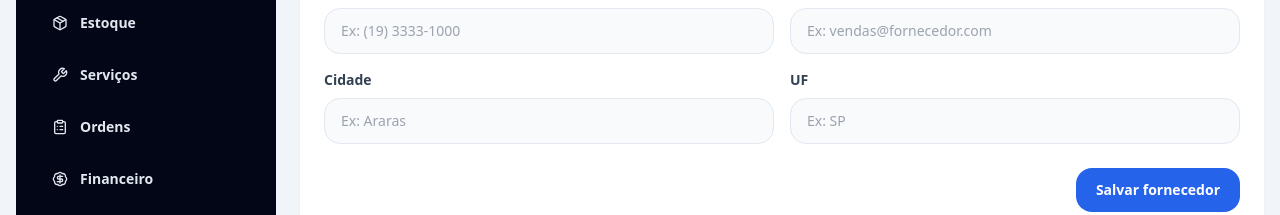
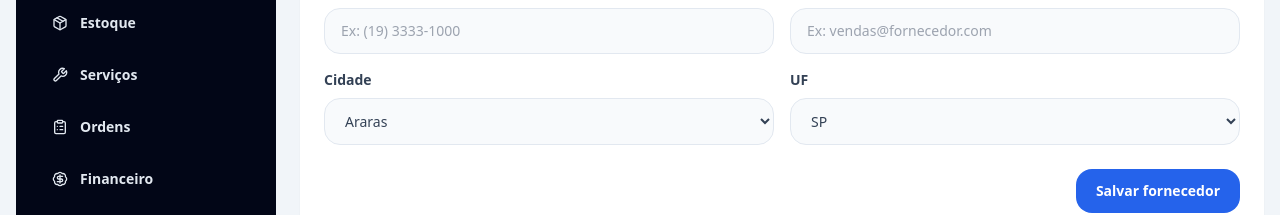
Before and after one commit to anjobrito/ajb-autoflow, a Next.js app: page /fornecedores/novo in a window 1280 px wide. Shown: the part 431-646 px from the top of the page. Built offline with nearby package versions, Linux system fonts and the light colour scheme.

Commit message:
refactor: use selects for supplier city and state

```diff
--- a/app/fornecedores/novo/page.tsx
+++ b/app/fornecedores/novo/page.tsx
@@ -5,12 +5,13 @@ import { FormEvent, useState } from "react";
 import { AppShell } from "@/components/app-shell";
 import { PageHeader } from "@/components/page-header";
 import { saveSupplier } from "@/lib/browser-store";
+import { brazilianStates, commonCities } from "@/lib/select-options";
 
-function Input({ name, label, placeholder, type = "text" }: { name: string; label: string; placeholder: string; type?: string }) {
+function Input({ name, label, placeholder, type = "text", inputMode }: { name: string; label: string; placeholder: string; type?: string; inputMode?: "numeric" | "tel" }) {
   return (
     <label className="grid gap-2 text-sm font-bold text-slate-700">
       {label}
-      <input type={type} name={name} required placeholder={placeholder} className="rounded-2xl border border-slate-200 bg-slate-50 px-4 py-3 font-medium outline-none focus:border-blue-500 focus:bg-white" />
+      <input type={type} inputMode={inputMode} name={name} required placeholder={placeholder} className="rounded-2xl border border-slate-200 bg-slate-50 px-4 py-3 font-medium outline-none focus:border-blue-500 focus:bg-white" />
     </label>
   );
 }
@@ -42,11 +43,11 @@ export default function NovoFornecedorPage() {
       <form onSubmit={handleSubmit} className="rounded-3xl bg-white p-6 shadow-sm">
         <div className="grid gap-4 md:grid-cols-2">
           <Input name="name" label="Nome do fornecedor" placeholder="Ex: Auto Peças Brasil" />
-          <Input name="document" label="CNPJ" placeholder="Ex: 12.111.222/0001-33" />
-          <Input name="phone" label="Telefone" placeholder="Ex: (19) 3333-1000" />
+          <Input name="document" label="CNPJ" placeholder="Ex: 12.111.222/0001-33" inputMode="numeric" />
+          <Input name="phone" label="Telefone" placeholder="Ex: (19) 3333-1000" inputMode="tel" />
           <Input name="email" label="E-mail" type="email" placeholder="Ex: vendas@fornecedor.com" />
-          <Input name="city" label="Cidade" placeholder="Ex: Araras" />
-          <Input name="state" label="UF" placeholder="Ex: SP" />
+          <label className="grid gap-2 text-sm font-bold text-slate-700">Cidade<select name="city" className="rounded-2xl border border-slate-200 bg-slate-50 px-4 py-3 font-medium outline-none focus:border-blue-500 focus:bg-white">{commonCities.map((city) => <option key={city}>{city}</option>)}</select></label>
+          <label className="grid gap-2 text-sm font-bold text-slate-700">UF<select name="state" defaultValue="SP" className="rounded-2xl border border-slate-200 bg-slate-50 px-4 py-3 font-medium outline-none focus:border-blue-500 focus:bg-white">{brazilianStates.map((state) => <option key={state}>{state}</option>)}</select></label>
         </div>
         <div className="mt-6 flex items-center justify-end gap-3">
           {saved ? <span className="text-sm font-bold text-emerald-700">Fornecedor salvo!</span> : null}
```
